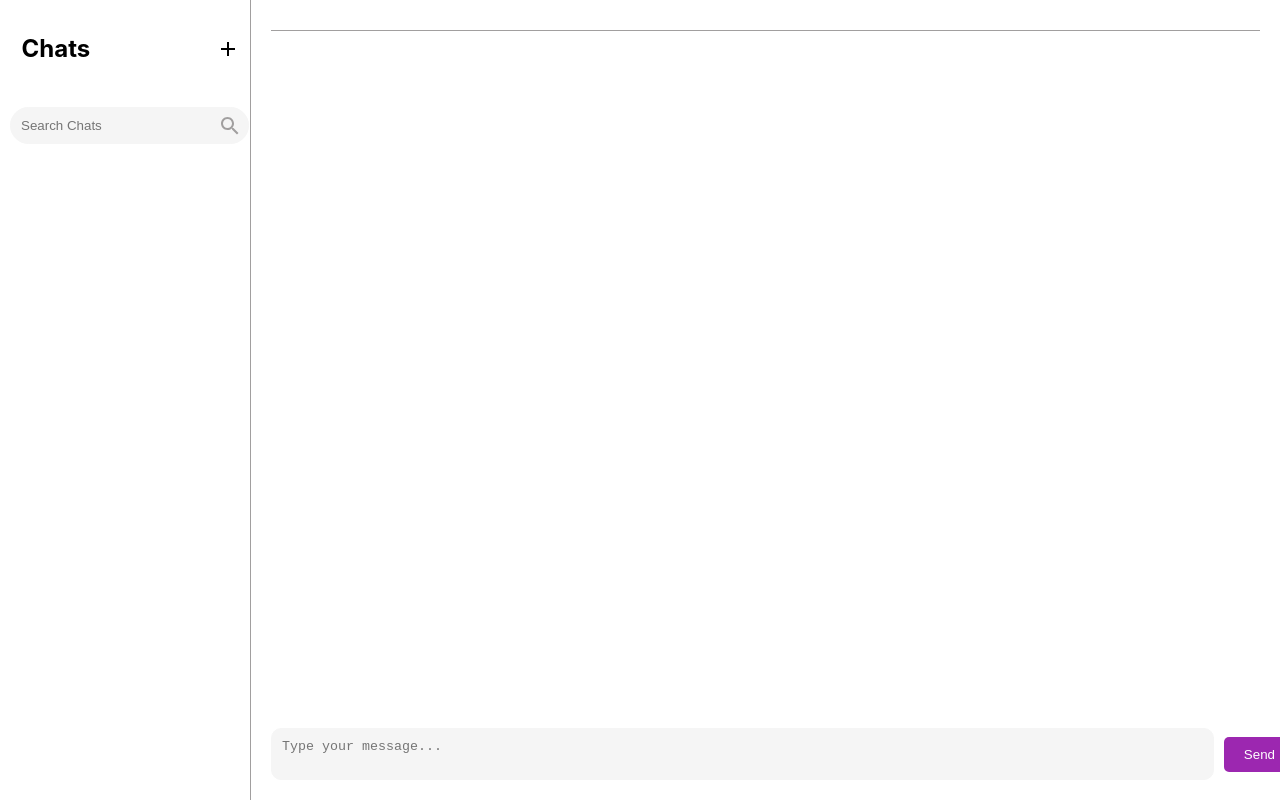
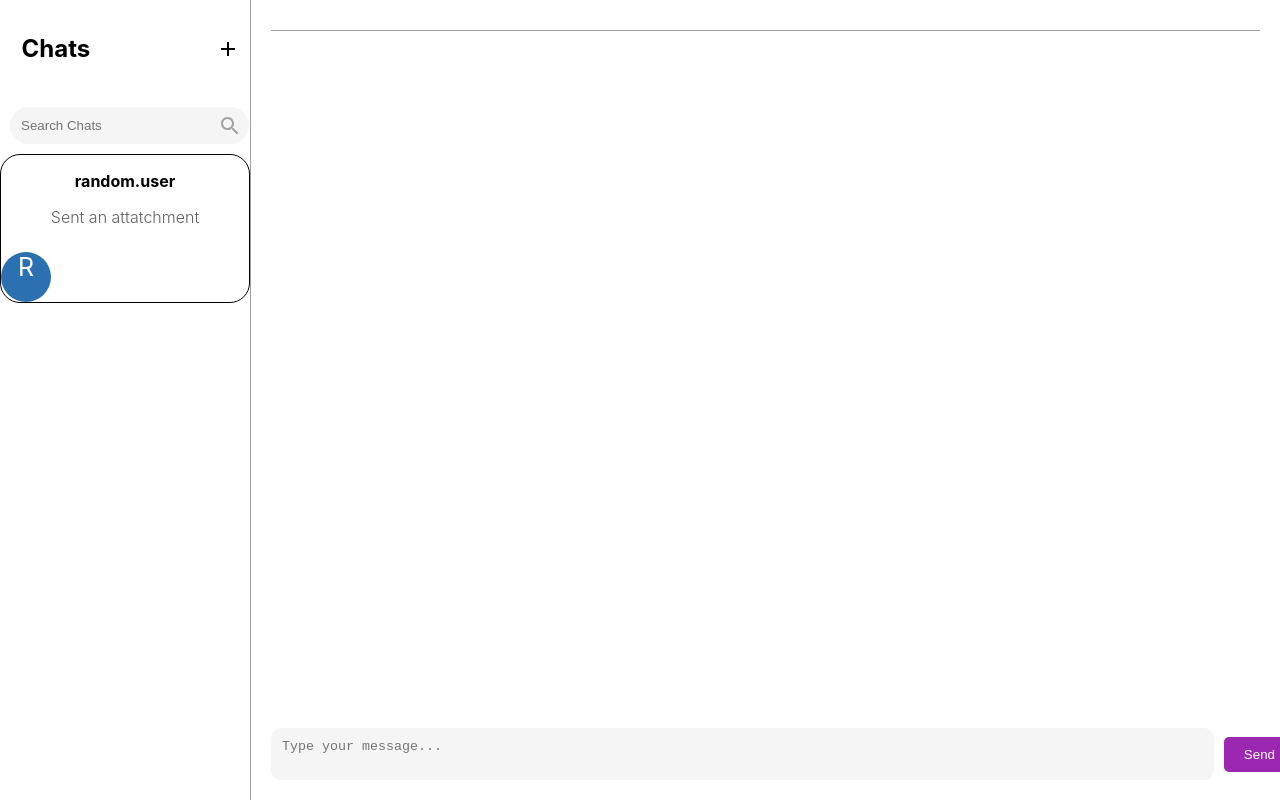
Before and after one commit to priyanair9/chat-app, a React (Create React App) app in the folder client/: page /chats in a window 1280 px wide. Built offline with nearby package versions, Linux system fonts and the light colour scheme.

Commit message:
imported chat card component

```diff
--- a/client/src/pages/ChatsPage.js
+++ b/client/src/pages/ChatsPage.js
@@ -1,6 +1,7 @@
 import React from 'react';
 import AddIcon from '@mui/icons-material/Add';
 import SearchIcon from '@mui/icons-material/Search';
+import ChatCard from '../components/ChatCard'
 
 function ChatsPage(props) {
     return (
@@ -18,6 +19,7 @@ function ChatsPage(props) {
           <div className="chat-list">
             {/*  List of chats */}
             {/* <!-- Each chat item should contain profile picture, name, last message, etc. --> */}
+            <ChatCard/>
           </div>
         </div>
         {/* <!-- Main chat area --> */}
```
